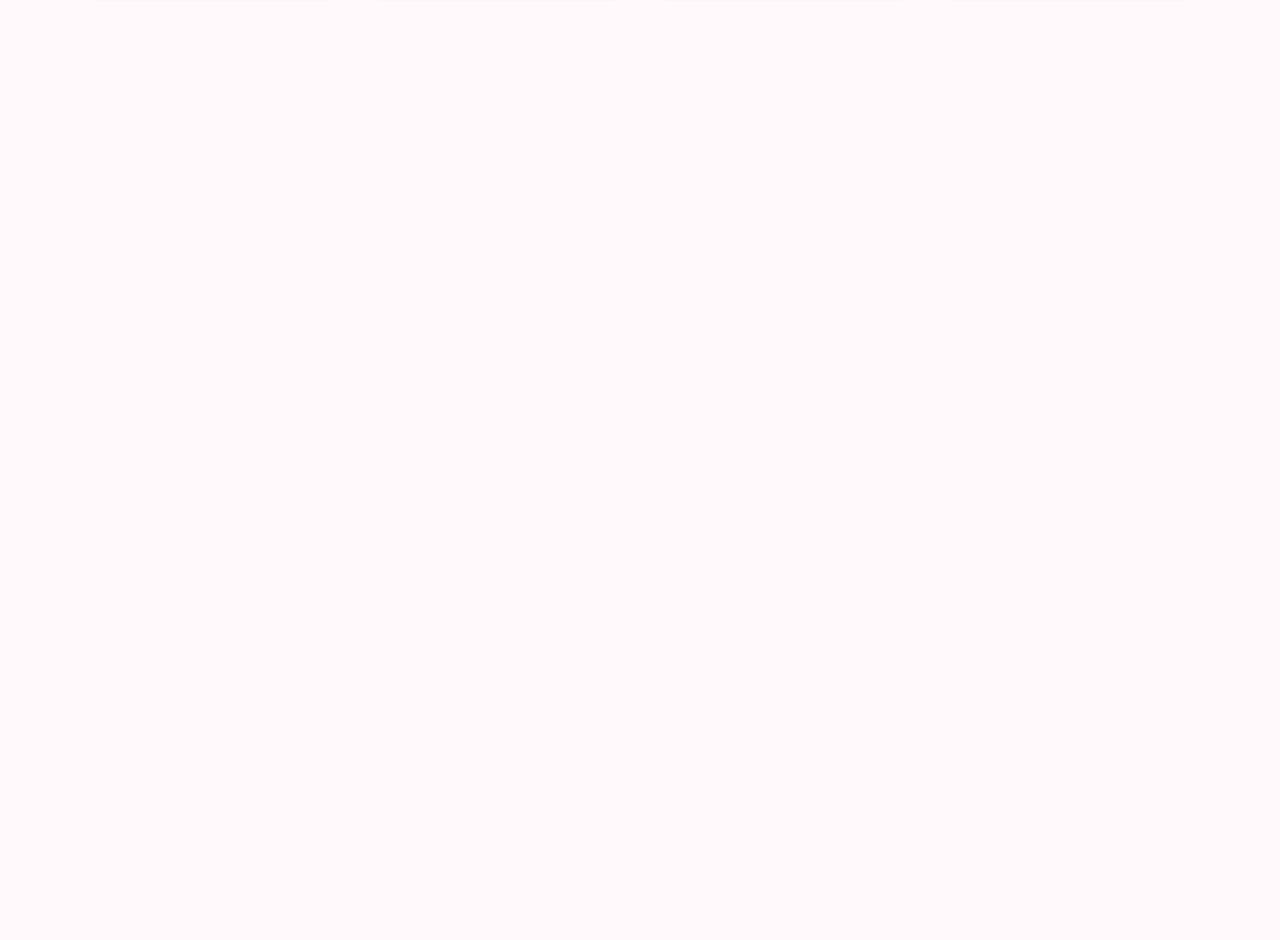
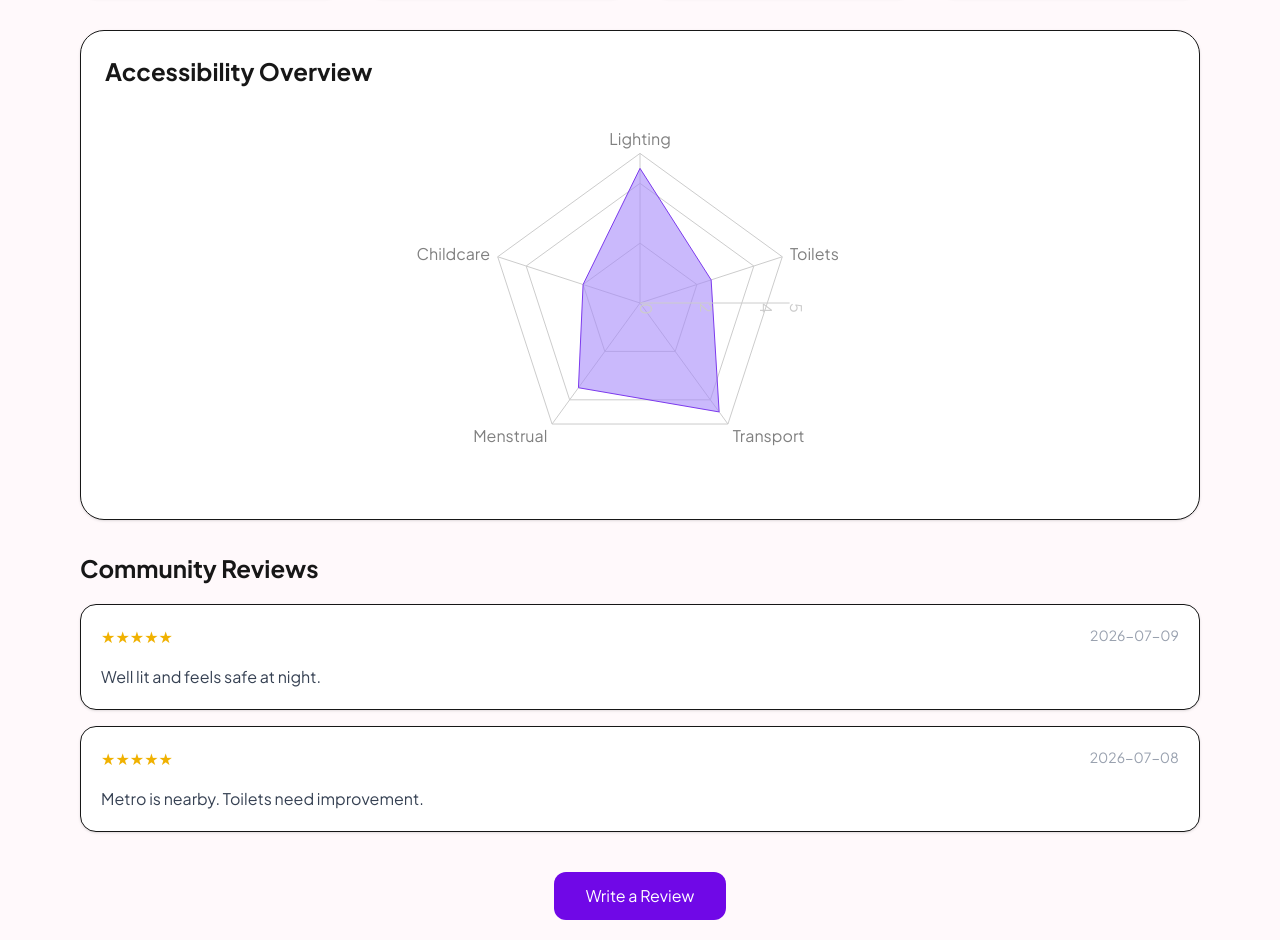
Before and after one commit to pixel-angel/Project_Athena-v2v, a Next.js app: page /dashboard in a window 1280 px wide. Shown: the part 392-1332 px from the top of the page. Before the commit the page ends 800 px from the top, so only its background shows below. Built offline with nearby package versions, Linux system fonts and the light colour scheme.

Commit message:
added charts to dashboard

```diff
--- a/src/app/dashboard/page.tsx
+++ b/src/app/dashboard/page.tsx
@@ -1,12 +1,14 @@
 "use client";
 
 import { useSearchParams } from "next/navigation";
+import reviews from "@/data/reviews.json";
+import DashboardHeader from "@/components/dashboard/DashboardHeader";
+import StatsCards from "@/components/dashboard/StatsCard";
+import AccessibilityRadar from "@/components/dashboard/AccessibilityRadar";
 
-import reviews from "@/data/reviews.json";
+import ReviewList from "@/components/dashboard/ReviewList";
 
-import DashboardHeader from "@/components/dashboard/DashboardHeader";
-
-import StatsCards from "@/components/dashboard/StatsCard";
+import Link from "next/link";
 
 export default function DashboardPage() {
   const params = useSearchParams();
@@ -73,6 +75,33 @@ export default function DashboardPage() {
 
   const weakest = features.reduce((a, b) => (a.value < b.value ? a : b)).name;
 
+  const chartData = [
+    {
+      feature: "Lighting",
+      rating: lighting,
+    },
+
+    {
+      feature: "Toilets",
+      rating: toilets,
+    },
+
+    {
+      feature: "Transport",
+      rating: transport,
+    },
+
+    {
+      feature: "Menstrual",
+      rating: menstrual,
+    },
+
+    {
+      feature: "Childcare",
+      rating: childcare,
+    },
+  ];
+
   return (
     <div className="max-w-7xl mx-auto py-10 px-6">
       <DashboardHeader region={region} score={overall} />
@@ -83,6 +112,19 @@ export default function DashboardPage() {
         strongest={strongest}
         weakest={weakest}
       />
+
+      <AccessibilityRadar data={chartData} />
+
+      <ReviewList reviews={regionReviews} />
+      <div className="mt-10 flex justify-center">
+        <Link
+          href={`/review?region=${encodeURIComponent(region)}`}
+          className="bg-violet-700 text-white px-8 py-3 rounded-xl hover:bg-violet-800 transition"
+        >
+          Write a Review
+        </Link>
+
+      </div>
     </div>
   );
 }
--- /dev/null
+++ b/src/components/dashboard/AccessibilityRadar.tsx
@@ -0,0 +1,44 @@
+"use client";
+
+import {
+  Radar,
+  RadarChart,
+  PolarGrid,
+  PolarAngleAxis,
+  PolarRadiusAxis,
+  ResponsiveContainer,
+} from "recharts";
+
+interface Props {
+  data: {
+    feature: string;
+    rating: number;
+  }[];
+}
+
+export default function AccessibilityRadar({ data }: Props) {
+  return (
+    <div className="bg-white rounded-3xl shadow-sm border p-6 mt-8">
+      <h2 className="text-2xl font-bold mb-6">Accessibility Overview</h2>
+
+      <div className="h-96">
+        <ResponsiveContainer width="100%" height="100%">
+          <RadarChart data={data}>
+            <PolarGrid />
+
+            <PolarAngleAxis dataKey="feature" />
+
+            <PolarRadiusAxis domain={[0, 5]} />
+
+            <Radar
+              dataKey="rating"
+              stroke="#7C3AED"
+              fill="#A78BFA"
+              fillOpacity={0.6}
+            />
+          </RadarChart>
+        </ResponsiveContainer>
+      </div>
+    </div>
+  );
+}
--- /dev/null
+++ b/src/components/dashboard/ReviewCard.tsx
@@ -0,0 +1,23 @@
+interface Props {
+  comment: string;
+
+  date: string;
+}
+
+export default function ReviewCard({
+  comment,
+
+  date,
+}: Props) {
+  return (
+    <div className="bg-white rounded-2xl border shadow-sm p-5">
+      <div className="flex justify-between">
+        <div className="text-yellow-500">★★★★★</div>
+
+        <p className="text-sm text-gray-400">{date}</p>
+      </div>
+
+      <p className="mt-4 text-gray-700">{comment}</p>
+    </div>
+  );
+}
--- /dev/null
+++ b/src/components/dashboard/ReviewList.tsx
@@ -0,0 +1,29 @@
+import ReviewCard from "./ReviewCard";
+
+interface Review {
+  comment: string;
+
+  date: string;
+}
+
+export default function ReviewList({ reviews }: { reviews: Review[] }) {
+  return (
+    <div className="mt-8">
+      <h2 className="text-2xl font-bold mb-5">Community Reviews</h2>
+
+      <div className="space-y-4">
+        {reviews.length === 0 ? (
+          <p>No reviews yet.</p>
+        ) : (
+          reviews.map((review, index) => (
+            <ReviewCard
+              key={index}
+              comment={review.comment}
+              date={review.date}
+            />
+          ))
+        )}
+      </div>
+    </div>
+  );
+}
```
